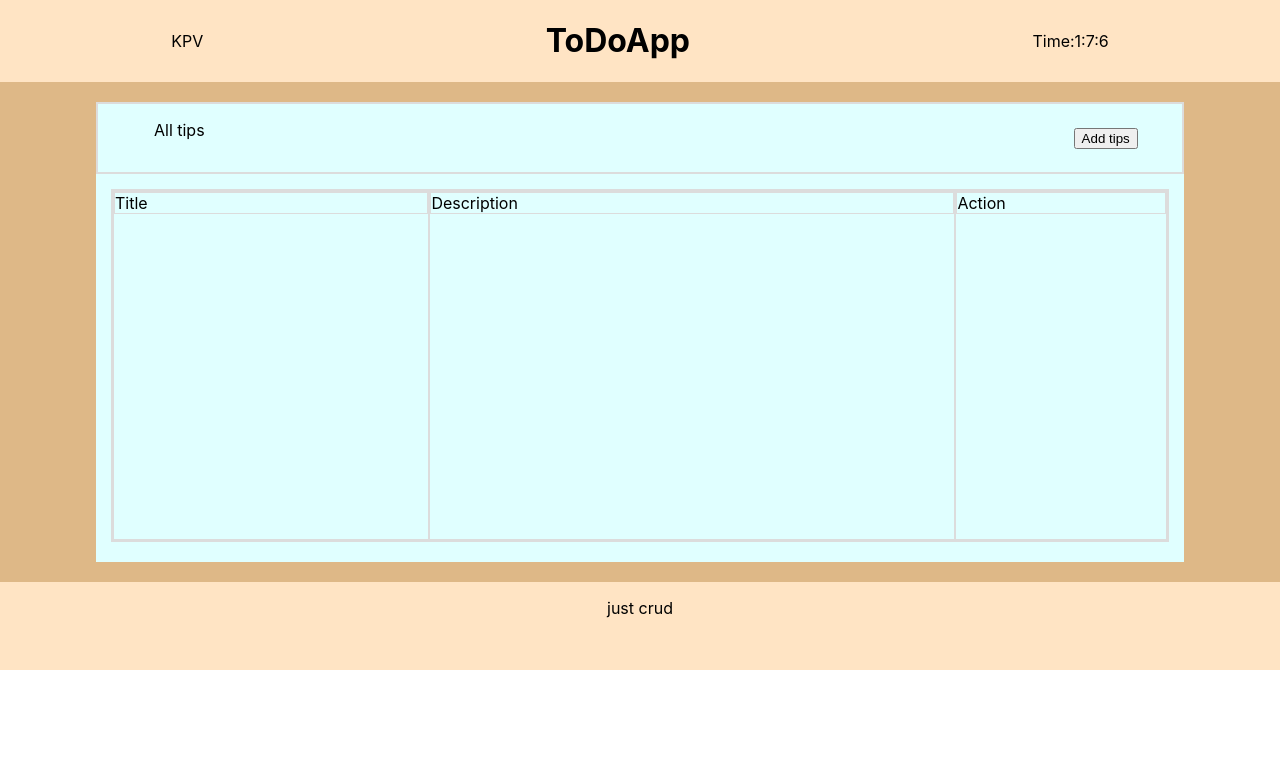
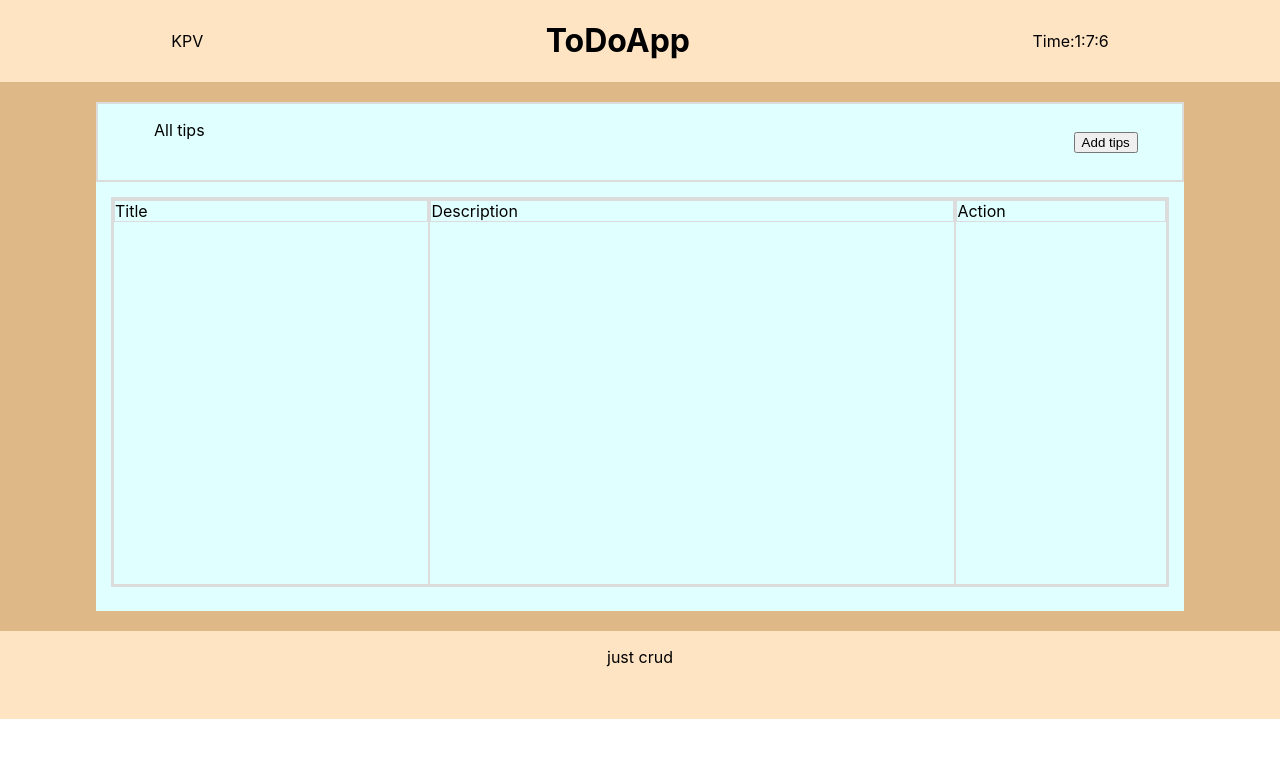
Before and after one commit to KarpovPavel15/epam-todo, a React app: page / in a window 1280 px wide. Shown: the top 758 px of the page. Built offline with nearby package versions, Linux system fonts and the light colour scheme.

Commit message:
edit button functional-done state button functional-done separation into components

```diff
--- /dev/null
+++ b/src/Components/FirstBlock.jsx
@@ -0,0 +1,21 @@
+import React, {Component} from 'react'
+
+export default class FirstBlock extends Component {
+    render() {
+        const {list,isDone} = this.props;
+        return (
+            <div className="content-area_main-twitShowArea-second_block1">
+                <div className="content-area_main-twitShowArea-second_block1-titleMessage">
+                    Title
+                </div>
+                <div className="content-area_main-twitShowArea-second_block1-message">
+                    {list.map(({title, done},index) =>
+                        <div className={done ? "content-area_main-twitShowArea-second_block1-message-title_done" : "content-area_main-twitShowArea-second_block1-message-title"} onClick={()=>isDone(index)}>
+                            {title}
+                        </div>
+                    )}
+                </div>
+            </div>
+        )
+    }
+}
--- /dev/null
+++ b/src/Components/HeaderButtons.jsx
@@ -0,0 +1,21 @@
+import React, {Component} from 'react'
+
+export default class HeaderButtons extends Component {
+    render() {
+        const {hidden,onSubmit,titleInput,descriptionInput,title,description} = this.props;
+        return (
+            <div className="content-area_main-twitArea-btnArea">
+                <input  value={title} ref="titleRef" onChange={titleInput} hidden={hidden} name="title"
+                       className="content-area_main-twitArea-btnArea-titleInput"
+                />
+                <input value={description} ref="descriptionRef" hidden={hidden} onChange={descriptionInput}
+                       name="description"
+                       className="content-area_main-twitArea-btnArea-titleInput"
+                />
+                <button onClick={onSubmit} hidden={hidden}
+                        className="content-area_main-twitArea-btnArea-btnSubmit">Submit
+                </button>
+            </div>
+        )
+    }
+}
--- /dev/null
+++ b/src/Components/SecondBlock.jsx
@@ -0,0 +1,21 @@
+import React, {Component} from 'react'
+
+export default class SecondBlock extends Component {
+    render() {
+        const {list} = this.props;
+        return (
+            <div className="content-area_main-twitShowArea-second_block2">
+                <div className="content-area_main-twitShowArea-second_block2-descriptionMessage">
+                    Description
+                </div>
+                <div className="content-area_main-twitShowArea-second_block2-message">
+                    {list.map((obj) =>
+                        <div className="content-area_main-twitShowArea-second_block2-message-description">
+                            {obj.description}
+                        </div>
+                    )}
+                </div>
+            </div>
+        )
+    }
+}
--- /dev/null
+++ b/src/Components/ThirdBlock.jsx
@@ -0,0 +1,26 @@
+import React, {Component} from 'react'
+
+export default class ThirdBlock extends Component {
+    render() {
+        const {list,deletePost,editPost} = this.props;
+        return (
+            <div className="content-area_main-twitShowArea-second_block3">
+                <div className="content-area_main-twitShowArea-second_block3-actionMessage">
+                    Action
+                </div>
+                <div className="content-area_main-twitShowArea-second_block3-action">
+                    {list.map((obj,index) =>
+                        <div className="content-area_main-twitShowArea-second_block3-action-buttons">
+                            <button onClick={() => deletePost(index)}>
+                                Delete
+                            </button>
+                            <button onClick={()=>editPost(index)}>
+                                Edit
+                            </button>
+                        </div>
+                    )}
+                </div>
+            </div>
+        )
+    }
+}
--- a/src/Components/content/Content.jsx
+++ b/src/Components/content/Content.jsx
@@ -1,20 +1,44 @@
 import React, {Component} from 'react'
-import '../../scss/сontent/content.scss'
+import './content.scss'
+import HeaderButtons from '../HeaderButtons'
+import FirstBlock from '../FirstBlock'
+import SecondBlock from '../SecondBlock'
+import ThirdBlock from '../ThirdBlock'
 
 export default class Content extends Component {
     state = {
         listOfMessage: [],
-        hidden: false,
-        title: "",
-        description: "",
-        index: 1
+        hidden: true,
+        title:'',
+        description:'',
+        editing:false,
+        selectedIndex: null,
     };
+    isDone=(index)=>{
+        const {listOfMessage}=this.state;
 
+        listOfMessage[index].done = !listOfMessage[index].done;
+
+        this.setState({
+            listOfMessage: listOfMessage,
+        });
+
+
+    };
     onClick = () => {
         this.setState(
             {
-                hidden: true,
+                hidden: false,
             });
+    };
+
+
+    deletePost = (index) => {
+        const {listOfMessage} = this.state;
+        listOfMessage.splice(index, 1);
+        this.setState({
+            listOfMessage
+        })
     };
 
     titleInput = (event) => {
@@ -24,19 +48,10 @@ export default class Content extends Component {
         })
     };
 
-    descriptionInput = ({target: {value: description}}) => {
-        //let description=event.target.value;
-        console.log(description);
+    descriptionInput = (event) => {
+        let description=event.target.value;
         this.setState({
             description
-        })
-    };
-
-    deletePost = (index) => {
-        const {listOfMessage} = this.state;
-        listOfMessage.splice(index, 1)
-        this.setState({
-            listOfMessage
         })
     };
 
@@ -45,20 +60,47 @@ export default class Content extends Component {
 
         let obj = {
             title,
-            description
+            description,
+            done:false
         };
-        listOfMessage.push(obj);
+        if ( title !== '' && description !== '' ) {
+            listOfMessage.push(obj);
+        } else alert('Fill all fields ПЛЕАЗЕ');
+
         this.setState({
-            title: "",
-            description: "",
             hidden: false,
             listOfMessage,
         });
         event.preventDefault();
     };
+    editPost=(index)=>{
+        const {listOfMessage}=this.state;
+        const message=listOfMessage[index];
+        this.setState({
+            selectedIndex:index,
+            editing:true,
+            title:message.title,
+            description:message.description
+        })
+    };
+    onEdit=(event)=>{
+        const {selectedIndex,listOfMessage,title,description}=this.state;
+
+        listOfMessage[selectedIndex] = {
+            title,
+            description
+        };
+
+        this.setState({
+            listOfMessage: listOfMessage,
+            editing:false,
+        });
+
+        event.preventDefault();
+    };
 
     render() {
-        const {hidden, title, description, listOfMessage} = this.state;
+        const {hidden, listOfMessage,title,description,editing} = this.state;
         return (
             <main className="content-area">
                 <div className="content-area_main">
@@ -66,19 +108,17 @@ export default class Content extends Component {
                         <div className="content-area_main-twitArea-textArea">
                             <p className="content-area_main-twitArea-textArea-txt">All tips</p>
                         </div>
-                        <div className="content-area_main-twitArea-btnArea">
-                            <input value={title} onChange={this.titleInput} hidden={!hidden} name="title"
-                                   className="content-area_main-twitArea-btnArea-titleInput"/>
-                            <input value={description} hidden={!hidden} onChange={this.descriptionInput}
-                                   name="description"
-                                   className="content-area_main-twitArea-btnArea-titleInput"/>
-                            <button onClick={this.onSubmit} hidden={!hidden}
-                                    className="content-area_main-twitArea-btnArea-btnSubmit">Submit
-                            </button>
-                        </div>
+                        <HeaderButtons
+                            hidden={hidden}
+                            onSubmit={!editing ? this.onSubmit : this.onEdit}
+                            titleInput={this.titleInput}
+                            descriptionInput={this.descriptionInput}
+                            title={title}
+                            description={description}
+                        />
                         <div className="content-area_main-twitArea-btn">
                             <button id="hiddenId4"
-                                    className={!hidden ? "content-area_main-twitArea-btnArea-btn" : "content-area_main-twitArea-btnArea-btn_hidden"}
+                                    hidden={!hidden}
                                     onClick={this.onClick}>
                                 Add tips
                             </button>
@@ -86,48 +126,9 @@ export default class Content extends Component {
                     </div>
                     <div className="content-area_main-twitShowArea">
                         <div className="content-area_main-twitShowArea-second">
-                            <div className="content-area_main-twitShowArea-second_block1">
-                                <div className="content-area_main-twitShowArea-second_block1-titleMessage">
-                                    Title
-                                </div>
-                                <div className="content-area_main-twitShowArea-second_block1-message">
-                                    {listOfMessage.map((obj) =>
-                                        <div className="content-area_main-twitShowArea-second_block1-message-title">
-                                            {obj.title}
-                                        </div>
-                                    )}
-                                </div>
-                            </div>
-                            <div className="content-area_main-twitShowArea-second_block2">
-                                <div className="content-area_main-twitShowArea-second_block2-descriptionMessage">
-                                    Description
-                                </div>
-                                <div className="content-area_main-twitShowArea-second_block2-message">
-                                    {listOfMessage.map((obj) =>
-                                        <div
-                                            className="content-area_main-twitShowArea-second_block2-message-description">
-                                            {obj.description}
-                                        </div>
-                                    )}
-                                </div>
-                            </div>
-                            <div className="content-area_main-twitShowArea-second_block3">
-                                <div className="content-area_main-twitShowArea-second_block3-actionMessage">
-                                    Action
-                                </div>
-                                <div className="content-area_main-twitShowArea-second_block3-action">
-                                    {listOfMessage.map((index) =>
-                                        <div className="content-area_main-twitShowArea-second_block2-message-buttons">
-                                            <button onClick={() => this.deletePost(index)}>
-                                                Delete
-                                            </button>
-                                            <button>
-                                                Edit
-                                            </button>
-                                        </div>
-                                    )}
-                                </div>
-                            </div>
+                            <FirstBlock list={listOfMessage} isDone={this.isDone}/>
+                            <SecondBlock list={listOfMessage}/>
+                            <ThirdBlock list={listOfMessage} deletePost={this.deletePost} editPost={this.editPost}/>
                         </div>
                     </div>
                 </div>
--- a/src/scss/сontent/content.scss
+++ b/src/Components/content/content.scss
@@ -1,7 +1,7 @@
 .content-area {
   display: flex;
   width: 100%;
-  height: 500px;
+  height: 549px;
   justify-content: center;
   background: burlywood;
 
@@ -49,43 +49,65 @@
       }
       &-twitShowArea{
         height: 85%;
-        &-second{
+        &-second {
           margin: 15px 15px 0px 15px;
           height: 90%;
           border: 2px solid gainsboro;
           display: flex;
           flex-direction: row;
-          &_block1{
+
+          &_block1 {
             width: 30%;
             border: 1px solid gainsboro;
-            &-titleMessage{
+
+            &-titleMessage {
               border: 1px solid gainsboro;
             }
-            &-message{
 
+            &-message {
+              height: 360px;
+              overflow: overlay;
+
+              &-title {
+                &_done {
+                  background-color: green;
+                }
+              }
             }
           }
-          &_block2{
+
+          &_block2 {
             width: 50%;
             border: 1px solid gainsboro;
-            &-descriptionMessage{
+
+            &-descriptionMessage {
               border: 1px solid gainsboro;
             }
-            &-message{
 
+            &-message {
+              height: 360px;
+              overflow: overlay;
             }
           }
-          &_block3{
+
+          &_block3 {
             width: 20%;
             border: 1px solid gainsboro;
-            &-actionMessage{
+
+            &-actionMessage {
               border: 1px solid gainsboro;
             }
-            &-action{
 
+            &-action {
+              height: 360px;
+              overflow: overlay;
+              &-buttons{
+                display: flex;
+                height: 21.6px;
+              }
             }
           }
         }
+        }
       }
   }
-}
--- a/src/Components/footer/Footer.jsx
+++ b/src/Components/footer/Footer.jsx
@@ -1,5 +1,5 @@
 import React from 'react'
-import footer from '../../scss/footer/footer.scss'
+import footer from './footer.scss'
 
 export const Footer=()=>{
     return(
--- a/src/Components/header/Header.jsx
+++ b/src/Components/header/Header.jsx
@@ -1,5 +1,5 @@
 import React, {Component} from 'react'
-import header from '../../scss/header/header.scss'
+import header from './header.scss'
 
 export default class Content extends Component {
     time=()=>{
```
Also changed, not shown: src/Components/footer/footer.scss (renamed from src/scss/footer/footer.scss), src/Components/header/header.scss (renamed from src/scss/header/header.scss).
